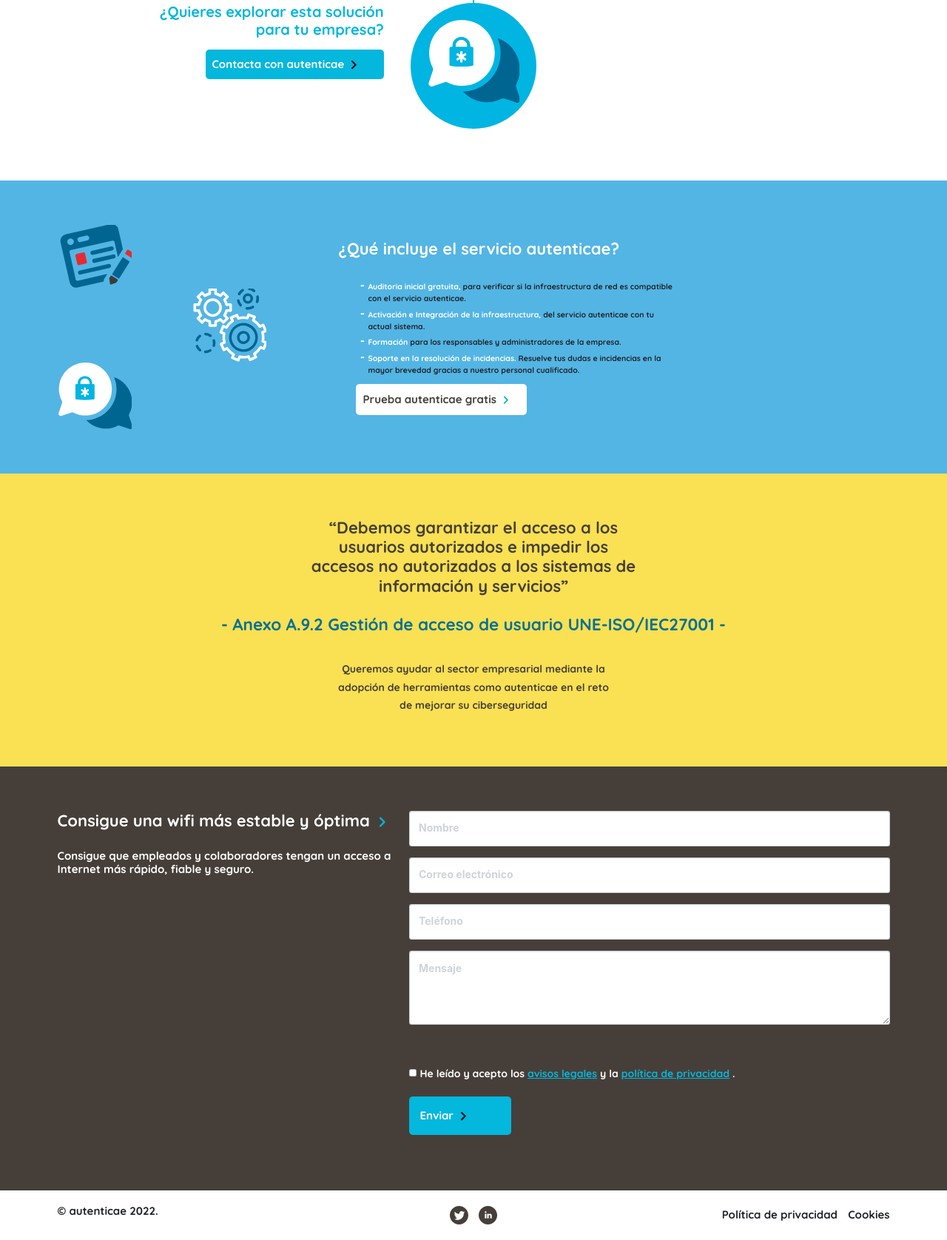
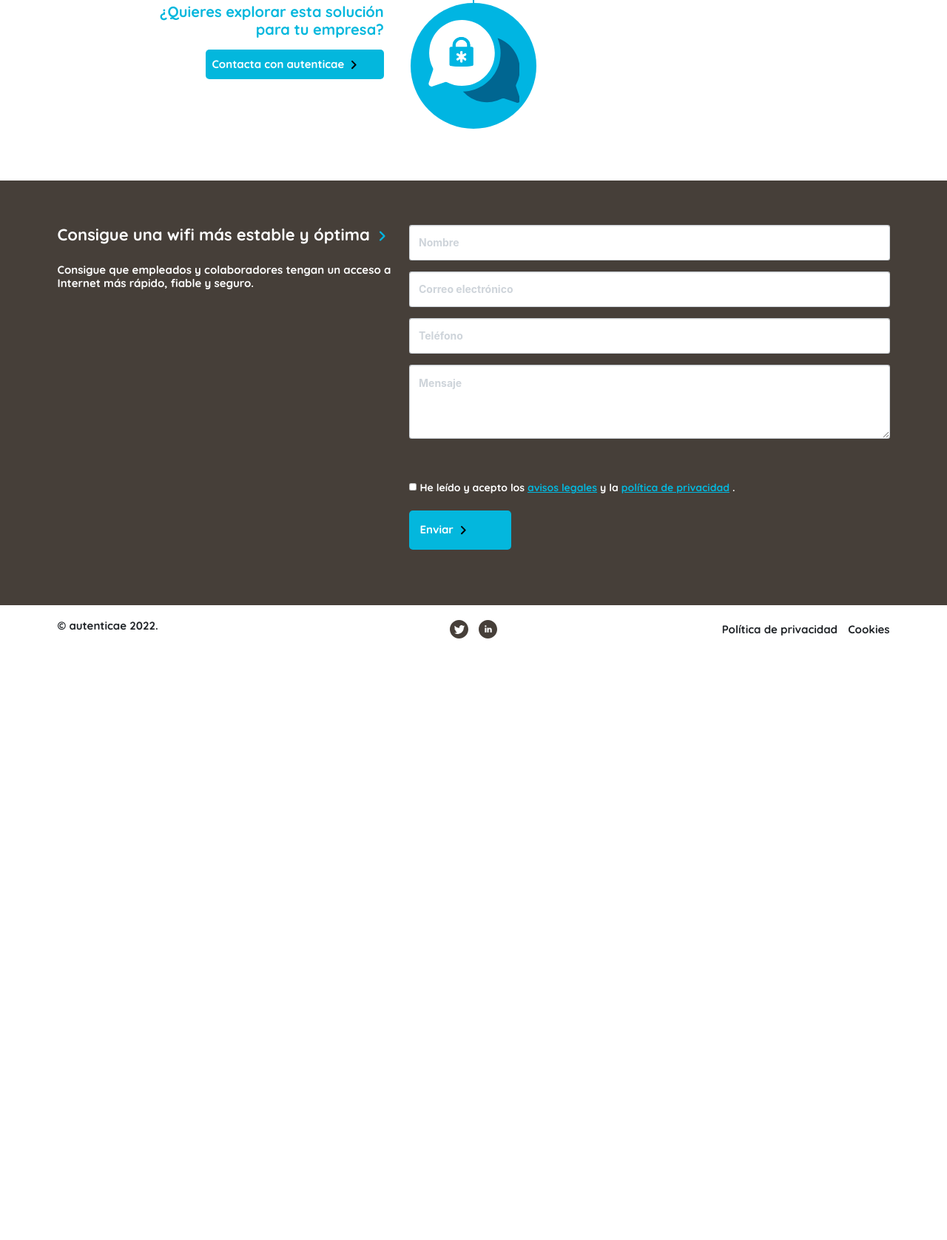
Before and after one commit to Spartanshooter/invulnera, a PHP site: page / in a window 1280 px wide. Shown: the part 1893-3569 px from the top of the page at 74% size. After the commit the page ends 2756 px from the top, so only its background shows below. Run offline with PHP 8.4, Linux system fonts and the light colour scheme; some libraries are stand-ins or nearby versions.

Commit message:
fifth commit

```diff
--- a/smb/index.php
+++ b/smb/index.php
@@ -243,54 +243,6 @@
                             </li>
                         </ul>
                 </section>
-       <section class="page-section" id="includes" style="background-color:#53B5E4;">
-                    <div class="container">
-                        <div class="row align-items-center">
-                        <div class="col-md-4 text-left" style="color:#53B5E4;">
-                          <img src="assets/img/autenticae/Autenticae-Notas.svg" style="width:100px;" class="img-fluid"></img>
-                          <br>
-                          <img src="assets/img/autenticae/Autenticae-Engranaje.svg" style="margin-left:50%;width:100px;" class="img-fluid"></img>
-                          <br>
-                          <img src="assets/img/autenticae/Autenticae-Burbuja.svg" style="width:100px;" class="img-fluid"></img>
-                        </div>
-                          <div class="col-md-5 text-left" style="background-color:#53B5E4;">
-                            <h2 style="color:white !important;">¿Qué incluye el servicio autenticae?</h4>
-                                      <ul class="description">
-                                        <li><strong style="color:white;">Auditoria inicial gratuita,</strong> para verificar si la infraestructura de red es
-                                            compatible con el servicio autenticae.</li>
-                                        <li><strong style="color:white;">Activación e Integración de la infraestructura,</strong> del servicio autenticae con tu actual sistema.</li>
-                                        <li><strong style="color:white;">Formación </strong> para los responsables y administradores de la empresa.</li>
-                                        <li><strong style="color:white;">Soporte en la resolución de incidencias.</strong> Resuelve tus dudas e
-                                            incidencias en la mayor brevedad gracias a nuestro personal cualificado.</li>
-                                      </ul>
-                                      <div class="col-md-5 text-left">
-                                        <button class="btn btn-primary btn-xl" style="margin-left:5%;border-radius:5px !important; padding:8px 35px 8px 8px;text-align:center;"  onclick="contact()">Prueba autenticae gratis <img src="assets/img/autenticae/autenticae_arrow.svg" style="transform:rotate(90deg);width:10%;"></img></button>
-                                      </div>
-                            </div>
-                          </div>
-                    </div>
-        </section>
-
-        <section class="page-section" id="nelson">
-                    <div class="container">
-                        <div class="row align-items-center">
-                          <div class="col-md-20 text-left" style="color:white;font-size:25px;">
-                            <div class="col-md-20" style="text-align:center;padding-left:30% !important;padding-right:30%;">
-                              <h2 style="color:#454138 !important; " >
-                                “Debemos garantizar el acceso a los usuarios autorizados e impedir los accesos no autorizados a los sistemas de información y servicios”
-                              </h2>
-                            </div>
-                            <div class="col-md-20" style="text-align:center;margin:auto;">
-                              <h3 style="font-size:90%; color:#007096;">- Anexo A.9.2 Gestión de acceso de usuario UNE-ISO/IEC27001 -</h3>
-                            </div>
-                          </div>
-                        </div>
-                            <div class="row align-items-center mt-5">
-                              <div class="col-md-8 text-left" style="font-size:140%;text-align:center;margin:auto;color:#454138;">
-                                <p style="margin-left:25%;margin-right:25%">Queremos ayudar al sector empresarial mediante la adopción de herramientas como autenticae en el reto de mejorar su ciberseguridad</p>
-                              </div>
-                        </div>
-                </section>
         <!-- Contact-->
         <section class="page-section" id="contact">
             <div class="container">
```
